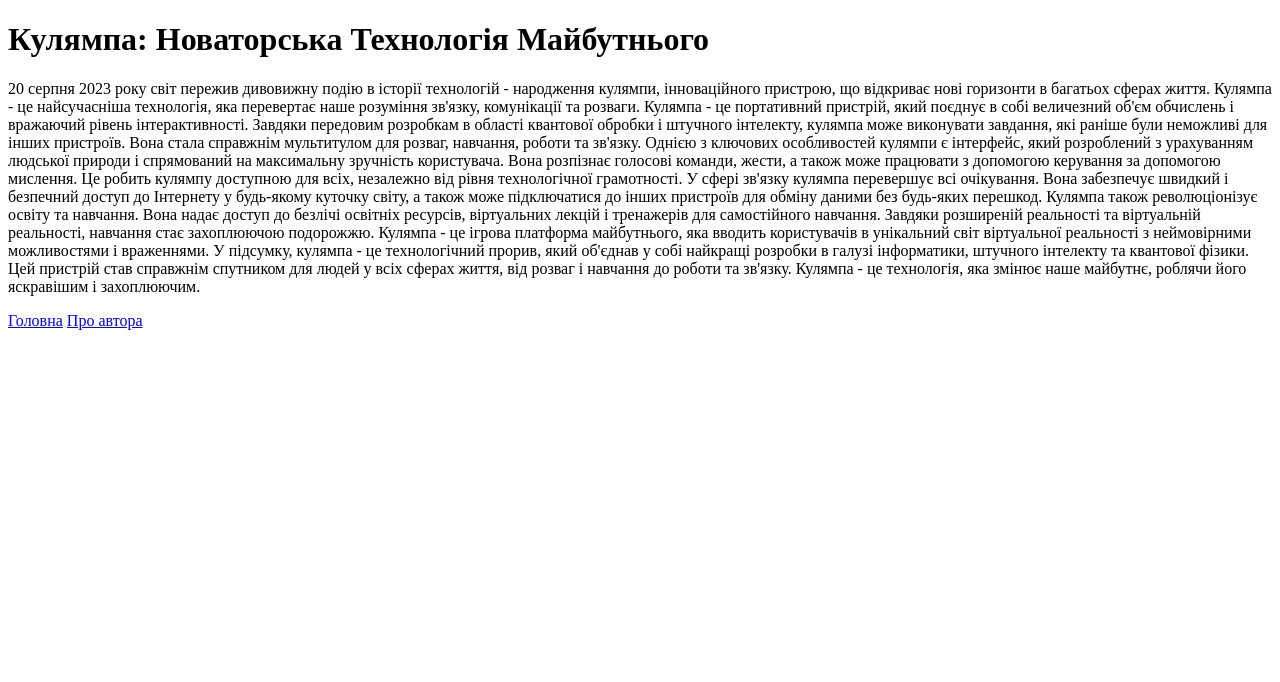
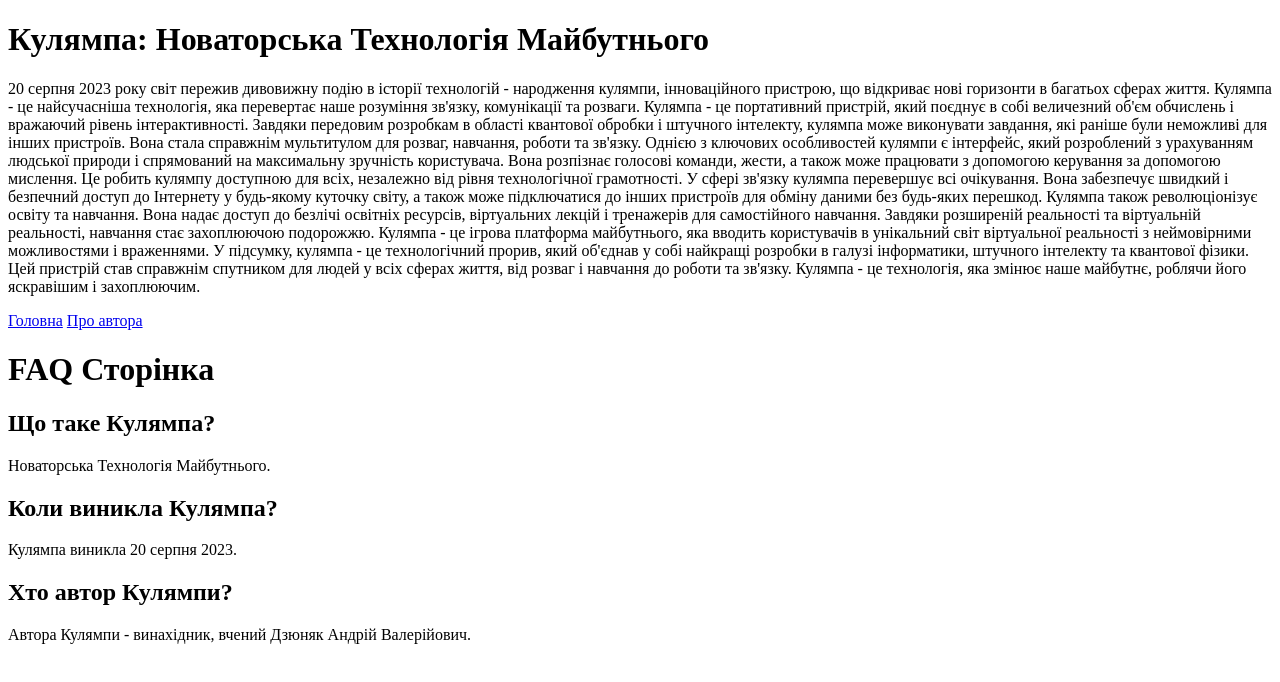
Before and after one commit to andriydzyunyak/Kulyampa, a plain HTML site: page kulyampa.html in a window 1280 px wide. Drawn offline with Linux system fonts and the light colour scheme.

Commit message:
Update kulyampa.html

```diff
--- a/kulyampa.html
+++ b/kulyampa.html
@@ -27,5 +27,26 @@
 <a href="/Kulyampa/index.html">Головна</a>
 <a href="/Kulyampa/pib.html">Про автора</a>
 </div>
+  <h1>FAQ Сторінка</h1>
+  <div itemscope itemtype="http://schema.org/FAQPage">
+    <div itemprop="mainEntity" itemscope itemtype="http://schema.org/Question">
+      <h2 itemprop="name">Що таке Кулямпа?</h2>
+      <div itemprop="acceptedAnswer" itemscope itemtype="http://schema.org/Answer">
+        <p itemprop="text">Новаторська Технологія Майбутнього.</p>
+      </div>
+    </div>
+    <div itemprop="mainEntity" itemscope itemtype="http://schema.org/Question">
+      <h2 itemprop="name">Коли виникла Кулямпа?</h2>
+      <div itemprop="acceptedAnswer" itemscope itemtype="http://schema.org/Answer">
+        <p itemprop="text">Кулямпа виникла 20 серпня 2023.</p>
+      </div>
+    </div>
+    <div itemprop="mainEntity" itemscope itemtype="http://schema.org/Question">
+      <h2 itemprop="name">Хто автор Кулямпи?</h2>
+      <div itemprop="acceptedAnswer" itemscope itemtype="http://schema.org/Answer">
+        <p itemprop="text">Автора Кулямпи - винахідник, вчений Дзюняк Андрій Валерійович.</p>
+      </div>
+    </div>
+  </div>
 </body>
 </html>
```
